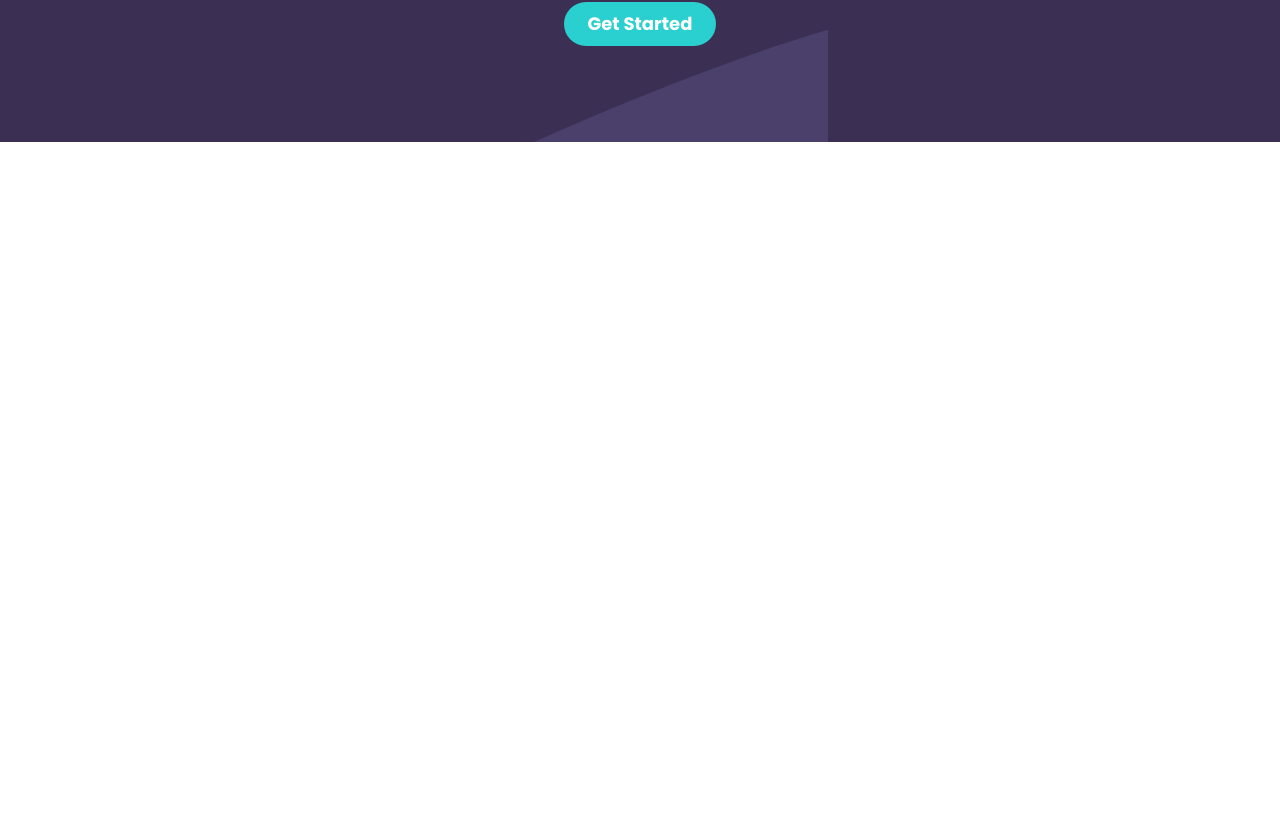
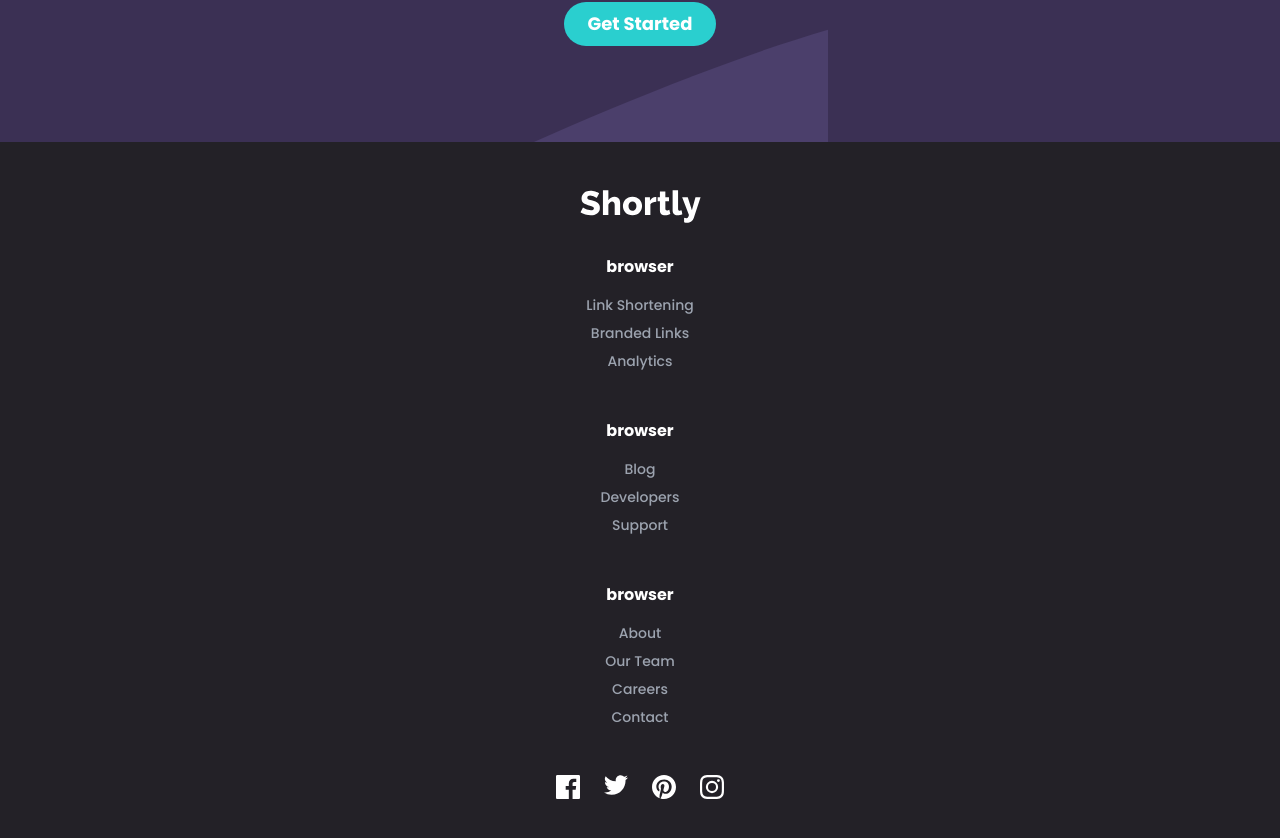
Before and after one commit to whoisseth/next-url-shorter, a Next.js app: page / in a window 1280 px wide. Shown: the part 2210-3048 px from the top of the page. Before the commit the page ends 2352 px from the top, so only its background shows below. Built offline with nearby package versions, Linux system fonts and the light colour scheme.

Commit message:
change type any

```diff
--- a/pages/index.tsx
+++ b/pages/index.tsx
@@ -16,7 +16,7 @@ function index() {
       <Hero />
       <Main />
       <BoostLinks />
-      {/* <Footer /> */}
+      <Footer />
     </>
   )
 }
```
